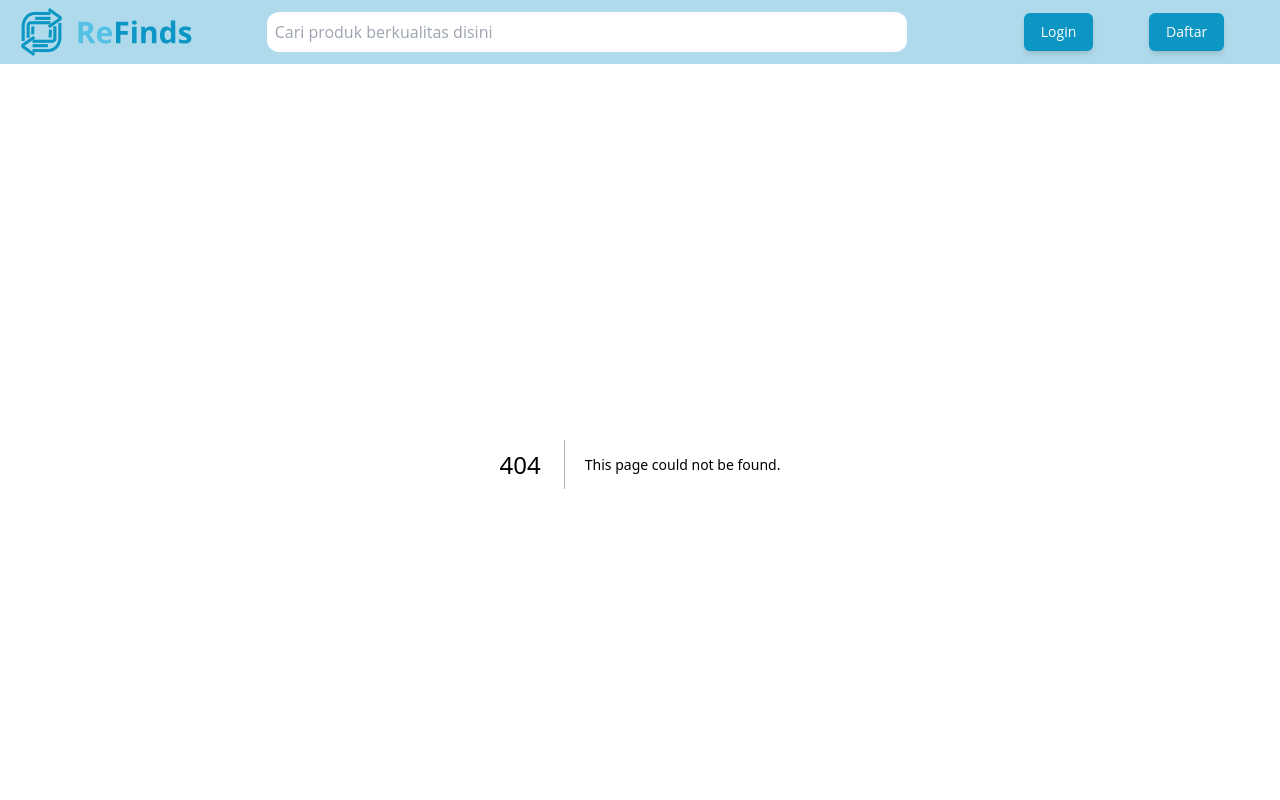
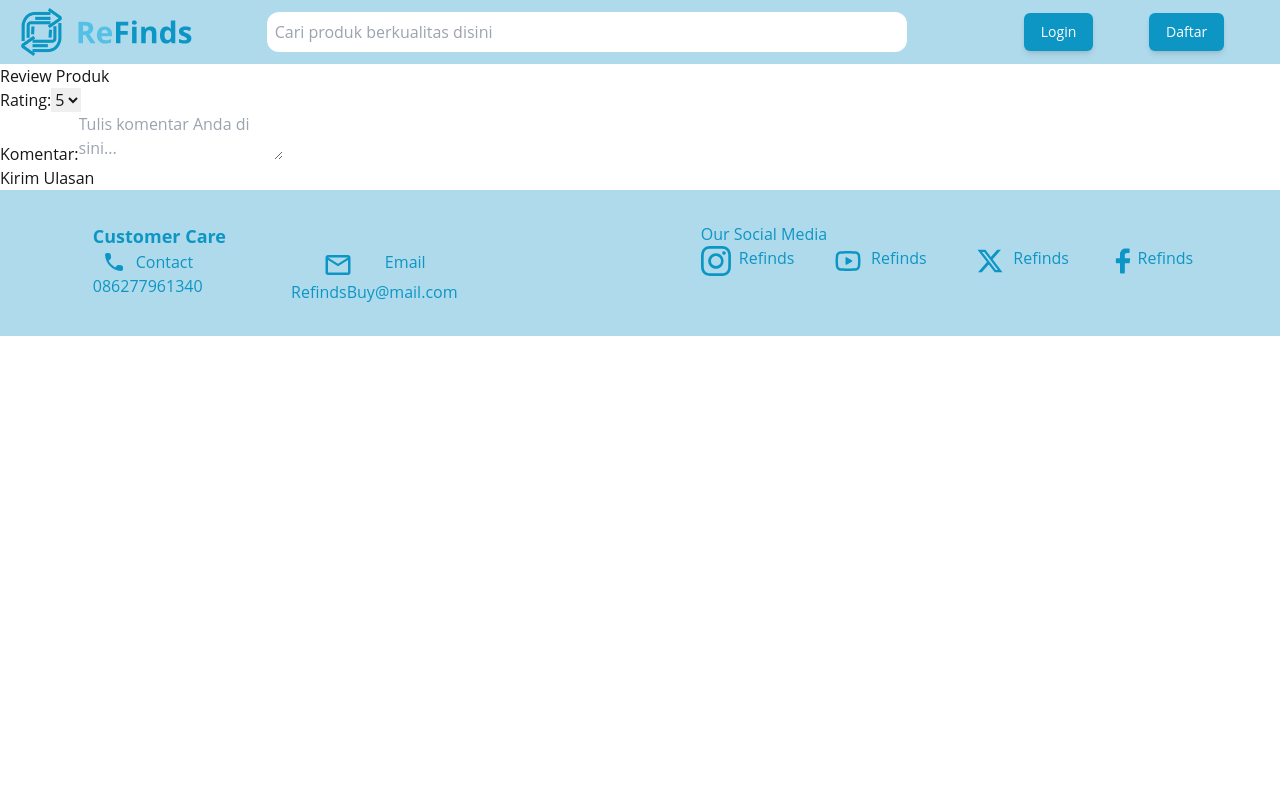
Before and after one commit to Omega24Rofi/ReFinds_Pad_3_FE, a Next.js app: page /review_produk in a window 1280 px wide. Before the commit this address had no page. Shown: the top 800 px of the page. Built offline with nearby package versions, Linux system fonts and the light colour scheme.

Commit message:
draft code verivikasi & review

```diff
--- /dev/null
+++ b/src/app/(pages)/(draft)/review_produk/page.js
@@ -0,0 +1,92 @@
+// src/app/review_produk/[id_transaksi]/page.js
+"use client";
+import { useRouter } from 'next/router';
+import { useState } from 'react';
+import axios from 'axios';
+
+const ReviewProdukPage = () => {
+  const router = useRouter();
+  const { id_transaksi } = router.query; // Mendapatkan id_transaksi dari parameter URL
+
+  // State untuk form ulasan
+  const [rating, setRating] = useState(5); // Default rating adalah 5
+  const [komentar, setKomentar] = useState('');
+  const [isSubmitting, setIsSubmitting] = useState(false);
+
+  // Fungsi untuk submit ulasan
+  const handleSubmit = async (e) => {
+    e.preventDefault();
+    setIsSubmitting(true);
+
+    try {
+      // Kirim data ulasan ke API
+      const response = await axios.post('http://localhost:8000/api/ulasan', {
+        id_transaksi,
+        rating,
+        komentar,
+        tanggal_ulasan: new Date(), // Tanggal ulasan saat ini
+      });
+
+      alert(response.data.message);
+      router.push('/success'); // Mengarahkan ke halaman success atau halaman lain setelah submit
+    } catch (error) {
+      console.error(error);
+      alert('Terjadi kesalahan saat mengirim ulasan.');
+    } finally {
+      setIsSubmitting(false);
+    }
+  };
+
+  return (
+    <div>
+      <h1>Review Produk</h1>
+      <form onSubmit={handleSubmit}>
+        <div>
+          <label htmlFor="rating">Rating:</label>
+          <select
+            id="rating"
+            value={rating}
+            onChange={(e) => setRating(e.target.value)}
+            required
+          >
+            {[5, 4, 3, 2, 1].map((num) => (
+              <option key={num} value={num}>
+                {num}
+              </option>
+            ))}
+          </select>
+        </div>
+        <div>
+          <label htmlFor="komentar">Komentar:</label>
+          <textarea
+            id="komentar"
+            value={komentar}
+            onChange={(e) => setKomentar(e.target.value)}
+            placeholder="Tulis komentar Anda di sini..."
+            required
+          />
+        </div>
+        <button type="submit" disabled={isSubmitting}>
+          {isSubmitting ? 'Mengirim...' : 'Kirim Ulasan'}
+        </button>
+      </form>
+    </div>
+  );
+};
+
+export default ReviewProdukPage;
+
+
+
+// import Link from 'next/link';
+
+// const OrderCompletePage = ({ id_transaksi }) => {
+//   return (
+//     <div>
+//       <h1>Pesanan Selesai</h1>
+//       <Link href={`/review_produk/${id_transaksi}`}>
+//         <button>Review Produk</button>
+//       </Link>
+//     </div>
+//   );
+// };
--- /dev/null
+++ b/src/app/(pages)/(draft)/verivikasi_akun/page.js
@@ -0,0 +1,38 @@
+"use client";
+import { useRouter } from 'next/router';
+import axios from 'axios';
+import { useEffect, useState } from 'react';
+
+// Pengguna meminta verifikasi akun. Sistem akan membuat token dan mengirimkan email ke pengguna berisi link verifikasi
+// (http://localhost:3000/verify_account/{token}).
+// Pengguna klik link tersebut yang membawa mereka ke halaman Next.js verify_account/[token].js.
+// Frontend Next.js akan mengirimkan token ke backend Laravel melalui API (POST /api/account/verify).
+// Backend memverifikasi token dan mengubah status akun pengguna jika token valid.
+
+
+const VerifyAccount = () => {
+  const router = useRouter();
+  const { token } = router.query;
+  const [status, setStatus] = useState('Verifying...');
+
+  useEffect(() => {
+    if (token) {
+      axios.post('http://localhost:8000/api/account/verify', { token })
+        .then(response => {
+          setStatus(response.data.message);
+        })
+        .catch(error => {
+          setStatus(error.response.data.message || 'Verification failed.');
+        });
+    }
+  }, [token]);
+
+  return (
+    <div>
+      <h1>Account Verification</h1>
+      <p>{status}</p>
+    </div>
+  );
+};
+
+export default VerifyAccount;
--- a/src/app/(pages)/post/page.jsx
+++ b/src/app/(pages)/post/page.jsx
@@ -12,12 +12,11 @@ const SubmitProductPage = () => {
   const [userData, setUserData] = useState(null);
   const { kategoriData, subkategoriData } = useKategori();
   const [fileName, setFileName] = useState("");
-  const jumlahGambar = 6; // Jumlah gambar produk
+  const jumlahGambar = 20; // Jumlah gambar produk
   const [message, setMessage] = useState("");
   const [error, setError] = useState("");
   const [loading, setLoading] = useState(true);
   const [filteredSubkategoriData, setFilteredSubkategoriData] = useState([]);
-
 
   // console.log("kategoriData", kategoriData);
 
@@ -41,8 +40,6 @@ const SubmitProductPage = () => {
       });
   }, []);
 
-
-
   const [formData, setFormData] = useState({
     // data bukan gambar
     id_kategori: "",
@@ -55,10 +52,6 @@ const SubmitProductPage = () => {
     gambar_produk: Array(jumlahGambar).fill(null), // Array untuk menyimpan gambar
     gambar_produk_preview: Array(jumlahGambar).fill(null), // Array untuk preview gambar
   });
-
-
-
-
 
   // Handle form submission
   const handleSubmit = async (e) => {
@@ -110,20 +103,19 @@ const SubmitProductPage = () => {
     }
   };
 
-
   useEffect(() => {
     if (formData.id_kategori !== undefined && subkategoriData.length > 0) {
       console.log("ID KATEGORI TERPILIH:", formData.id_kategori);
 
       const filteredData = subkategoriData.filter(
-            (subkategori) => subkategori.id_kategori === Number(formData.id_kategori)
+        (subkategori) =>
+          subkategori.id_kategori === Number(formData.id_kategori)
       );
 
       setFilteredSubkategoriData(filteredData);
       console.log("FILTERED DATA", filteredData);
     }
   }, [formData.id_kategori, subkategoriData]);
-
 
   // Fungsi untuk menangani perubahan input dari form
   // prosess image
@@ -165,7 +157,6 @@ const SubmitProductPage = () => {
         [name]: value, // Simpan nilai input non-gambar
       }));
     }
-
   };
 
   if (loading) {
@@ -261,12 +252,16 @@ const SubmitProductPage = () => {
                 <option value="" disabled>
                   Pilih Kategori
                 </option>
-                {kategoriData.length > 0 ?(kategoriData.map(kategori => (
-                  <option key={kategori.id_kategori} value={kategori.id_kategori} >
+                {kategoriData.length > 0 ? (
+                  kategoriData.map((kategori) => (
+                    <option
+                      key={kategori.id_kategori}
+                      value={kategori.id_kategori}
+                    >
                       {kategori.nama_kategori}
-
                     </option>
-                ))):(
+                  ))
+                ) : (
                   <option>No kategori available</option>
                 )}
               </select>
@@ -290,7 +285,10 @@ const SubmitProductPage = () => {
                 </option>
                 {filteredSubkategoriData.length > 0 ? (
                   filteredSubkategoriData.map((subkategori) => (
-              <option key={subkategori.id_subkategori} value={subkategori.id_subkategori}>
+                    <option
+                      key={subkategori.id_subkategori}
+                      value={subkategori.id_subkategori}
+                    >
                       {subkategori.nama_subkategori}
                     </option>
                   ))
@@ -299,7 +297,6 @@ const SubmitProductPage = () => {
                 )}
               </select>
             </div>
-
 
             {/* Alamat */}
             <div className="mb-4 grid grid-cols-3 gap-2 items-center">
@@ -356,6 +353,7 @@ const SubmitProductPage = () => {
                     // requied = true, jika gambar index ke 0
                     required={index === 0}
                   />
+
                   {formData.gambar_produk_preview[index] && (
                     <Image
                       src={formData.gambar_produk_preview[index]}
--- a/src/app/page.jsx
+++ b/src/app/page.jsx
@@ -94,7 +94,7 @@ const Homepage = () => {
 
         <div className="w-[80%] bg-lightbg flex flex-row flex-wrap mt-10 m-auto py-6 rounded-2xl px-2 justify-evenly">
 
-            {Array.from({ length: 30 }).map((_, index) => (
+            {Array.from({ length: 20 }).map((_, index) => (
                 <Link href={"/contact_seller"} key={index} className="card min-h-fit bg-white box-content w-40 m-2 rounded-lg">
                     <img src="/images/testimage/image.png" alt="" className="h-36 w-full" />
                     <p className='px-2'>With Hp INFINIX SMART 5</p>
```
Also changed, not shown: src/app/(pages)/(testing)/render_by_login/page.jsx (renamed from src/app/(pages)/(example)/render_by_login/page.jsx). Lines whose indentation alone changed are shown as unchanged.
